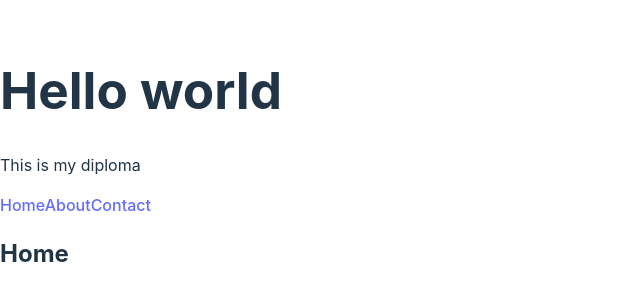
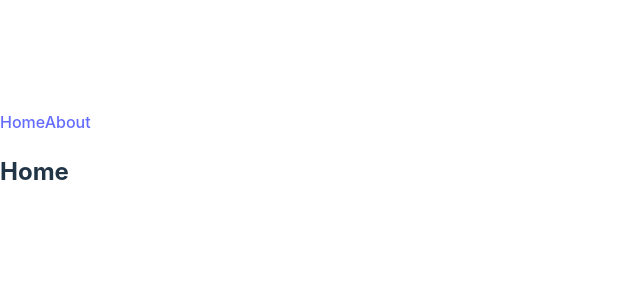
Before and after one commit to keneshova/diploma, a React (Vite) app: page / in a window 1280 px wide. Shown: the part 240-540 px from the top of the page, without its empty margins (0-640 px from the left). Built offline with nearby package versions, Linux system fonts and the light colour scheme.

Commit message:
Add Nav component

```diff
--- a/src/App.jsx
+++ b/src/App.jsx
@@ -1,24 +1,18 @@
-import {NavLink, Routes, Route} from "react-router-dom"
+import { Routes, Route} from "react-router-dom"
+import Layout from "./componets/Layout/Layout";
 
 export default function App() {
   return (
     <div className="App">
-      <h1>Hello world</h1>
-      <p>This is my diploma</p>
-
-      <nav>
-        <NavLink to="/">Home</NavLink>
-        <NavLink to="/about">About</NavLink>
-        <NavLink to="/contact">Contact</NavLink>
-      </nav>
-
-      <main>
-        <Routes>
+      <Layout>
+       <Routes>
           <Route path="/" element={<h2>Home</h2>} exact></Route>
           <Route path="/about" element={<h2>About</h2>} exact></Route>
           <Route path="/contact" element={<h2>Contact</h2>} exact></Route>
+        </Routes>
+      </Layout>
 
-        </Routes>
+      <main>
       </main>
     </div>
   );
--- /dev/null
+++ b/src/componets/Layout/Layout.jsx
@@ -0,0 +1,15 @@
+import Nav from "../Nav/Nav";
+import "./Layout.css";
+
+export default function Layout(props) {
+  return(
+    <div className="Layout">
+      <header>
+        <Nav />
+      </header>
+      <main>
+        {props.children}
+      </main>
+    </div>
+  );
+}
--- /dev/null
+++ b/src/componets/Nav/Nav.jsx
@@ -0,0 +1,12 @@
+import { NavLink } from "react-router-dom";
+import "./Nav.css";
+
+export default function Nav() {
+  return(
+    <nav className="Nav">
+      <NavLink to="/">Home</NavLink>
+      <NavLink to="/about">About</NavLink>
+    </nav>
+
+  );
+}
```
Also changed, not shown: src/componets/Layout/Layout.css (added), src/componets/Nav/Nav.css (added).
